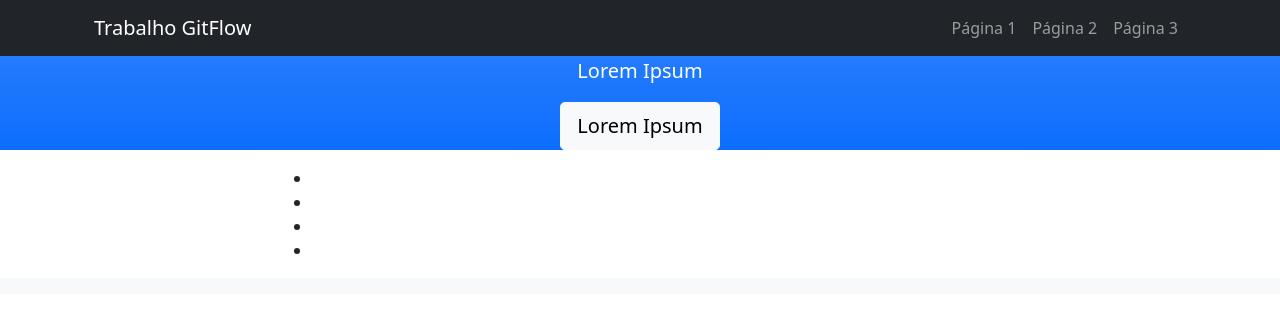
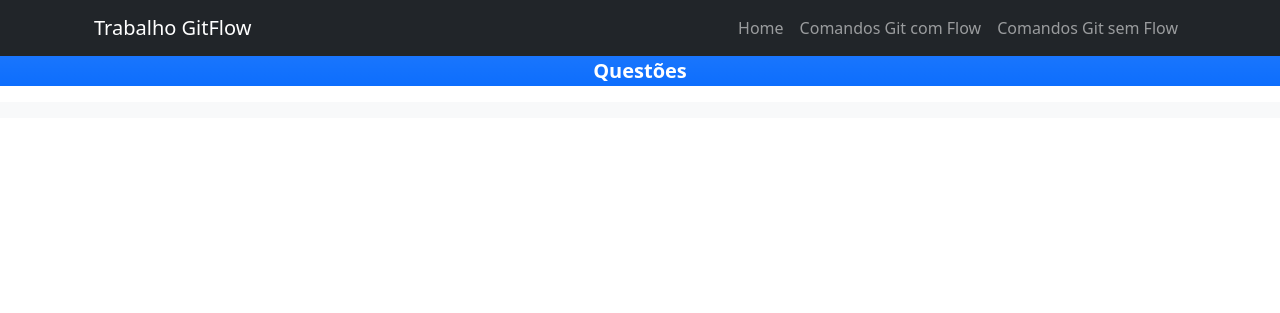
Before and after one commit to VinciPy/si03.gitflow, a website: page index.html in a window 1280 px wide. Drawn offline with nearby package versions, Linux system fonts and the light colour scheme.

Commit message:
change: Estrutura index.html

```diff
--- a/index.html
+++ b/index.html
@@ -10,16 +10,16 @@
   </head>
   <body>
     <body id="page-top">
-        <!-- Navigation-->
+        <!-- Navigation -->
         <nav class="navbar navbar-expand-lg navbar-dark bg-dark fixed-top" id="mainNav">
             <div class="container px-4">
                 <a class="navbar-brand" href="#page-top">Trabalho GitFlow</a>
                 <button class="navbar-toggler" type="button" data-bs-toggle="collapse" data-bs-target="#navbarResponsive" aria-controls="navbarResponsive" aria-expanded="false" aria-label="Toggle navigation"><span class="navbar-toggler-icon"></span></button>
                 <div class="collapse navbar-collapse" id="navbarResponsive">
                     <ul class="navbar-nav ms-auto">
-                        <li class="nav-item"><a class="nav-link" href="#about">Página 1</a></li>
-                        <li class="nav-item"><a class="nav-link" href="#services">Página 2</a></li>
-                        <li class="nav-item"><a class="nav-link" href="#contact">Página 3</a></li>
+                        <li class="nav-item"><a class="nav-link" href="index.html">Home</a></li>
+                        <li class="nav-item"><a class="nav-link" href="src/pages/page1.html">Comandos Git com Flow</a></li>
+                        <li class="nav-item"><a class="nav-link" href="src/pages/page2.html">Comandos Git sem Flow</a></li>
                     </ul>
                 </div>
             </div>
@@ -27,41 +27,12 @@
         <!-- Header-->
         <header class="bg-primary bg-gradient text-white">
             <div class="container px-4 text-center">
-                <h1 class="fw-bolder">Lorem Ipsum</h1>
-                <p class="lead">Lorem Ipsum</p>
-                <a class="btn btn-lg btn-light" href="#about">Lorem Ipsum</a>
+                <h1 class="fw-bolder">Questões</h1>
+                <p class="lead fw-bolder">Questões</p>
             </div>
         </header>
-        <!-- About section-->
-        <section id="about">
-            <div class="container px-4">
-                <div class="row gx-4 justify-content-center">
-                    <div class="col-lg-8">
-                        <h2></h2>
-                        <p class="lead"></p>
-                        <ul>
-                            <li></li>
-                            <li></li>
-                            <li></li>
-                            <li></li>
-                        </ul>
-                    </div>
-                </div>
-            </div>
-        </section>
-        <!-- Services section-->
+        <!-- Questions section-->
         <section class="bg-light" id="services">
-            <div class="container px-4">
-                <div class="row gx-4 justify-content-center">
-                    <div class="col-lg-8">
-                        <h2></h2>
-                        <p class="lead"></p>
-                    </div>
-                </div>
-            </div>
-        </section>
-        <!-- Contact section-->
-        <section id="contact">
             <div class="container px-4">
                 <div class="row gx-4 justify-content-center">
                     <div class="col-lg-8">
```
